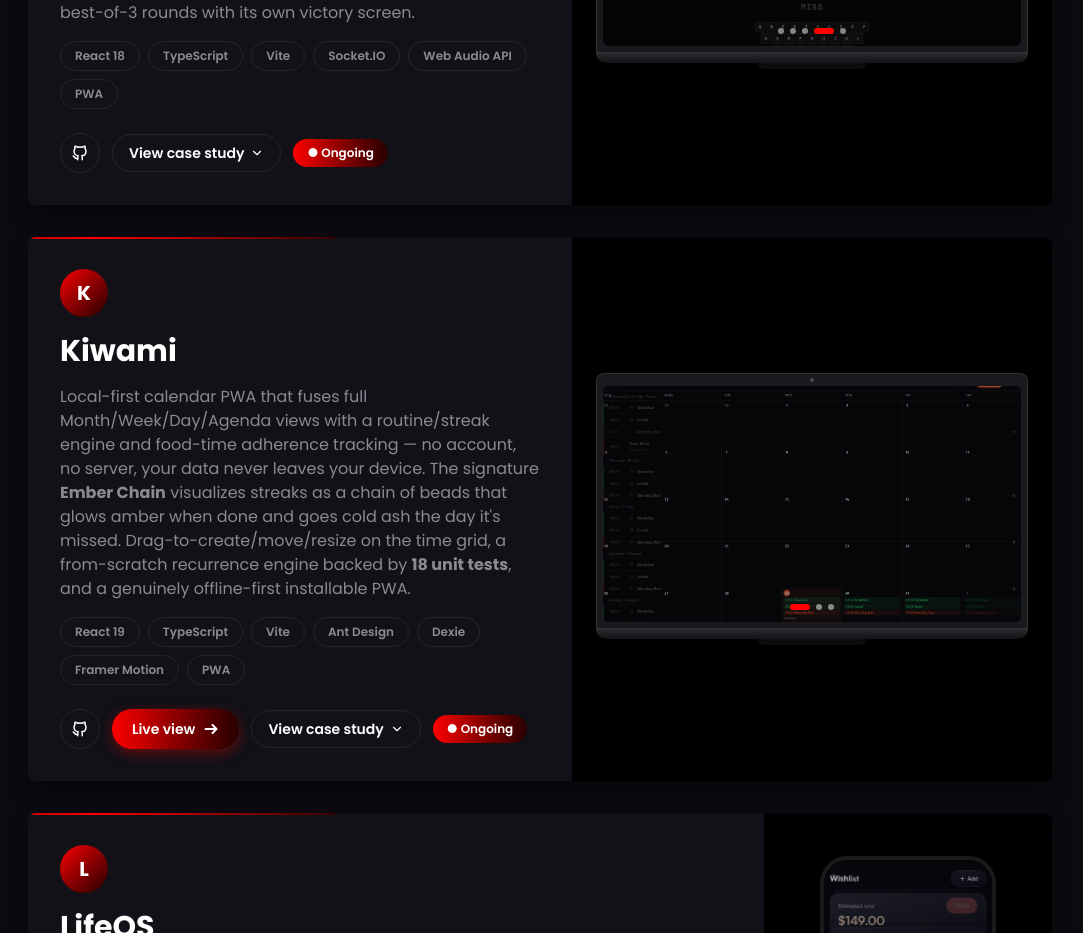
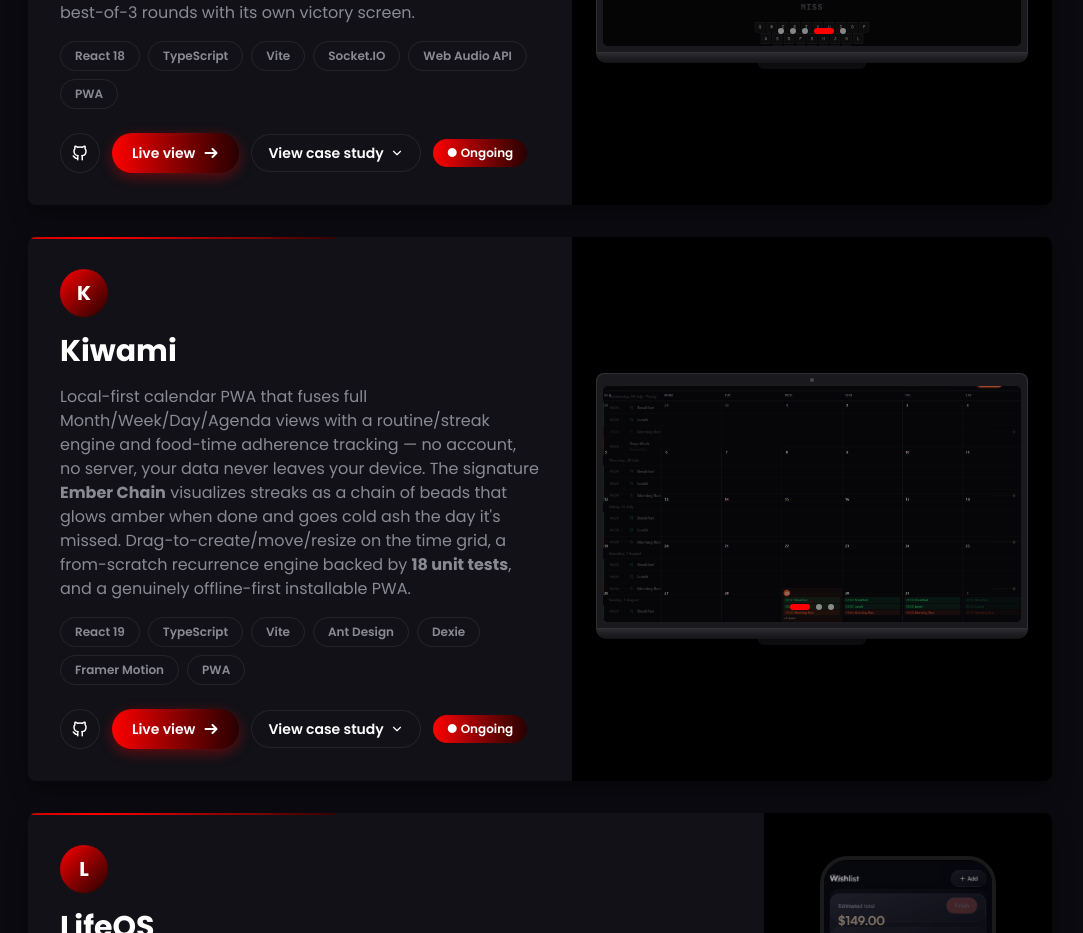
Before and after one commit to apurvamukherjee/Portfolio, a React (Vite) app: page / in a window 1280 px wide. Shown: the part 5040-5973 px from the top of the page, without its empty margins (100-1183 px from the left). Built offline with nearby package versions, Linux system fonts and the light colour scheme; no server answers.

Commit message:
added live link for KeyStrike

```diff
--- a/src/data/projects.ts
+++ b/src/data/projects.ts
@@ -66,6 +66,7 @@
     tech: ["React 18", "TypeScript", "Vite", "Socket.IO", "Web Audio API", "PWA"],
     status: "Ongoing",
     githubUrl: "https://github.com/apurvamukherjee/KeyStrike-The-Battle-Begins",
+    liveUrl: "https://key-strike-sigma.vercel.app/",
     caseStudy: {
       problem:
         "Syncing every keystroke of a 4-player typing race over the network would be both slow and unfair to players with worse latency — but the race still needs to feel live, and a 2v2 team mode needs a combined-progress win condition no single client can see on its own. Layering a whole second game mode (Duel) on top then means reusing that same judging engine for something that has to feel like combat, not a race.",
```
